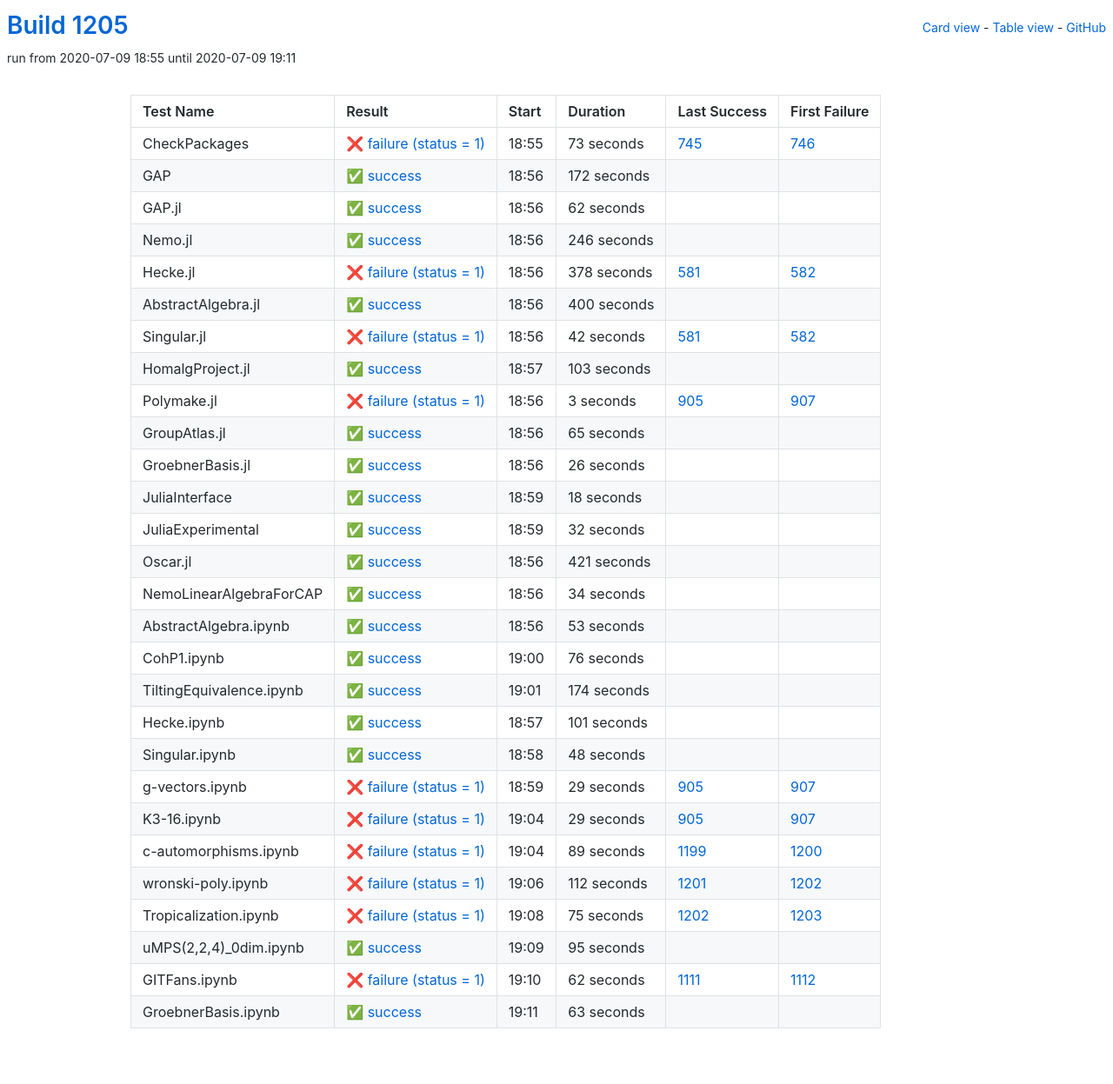
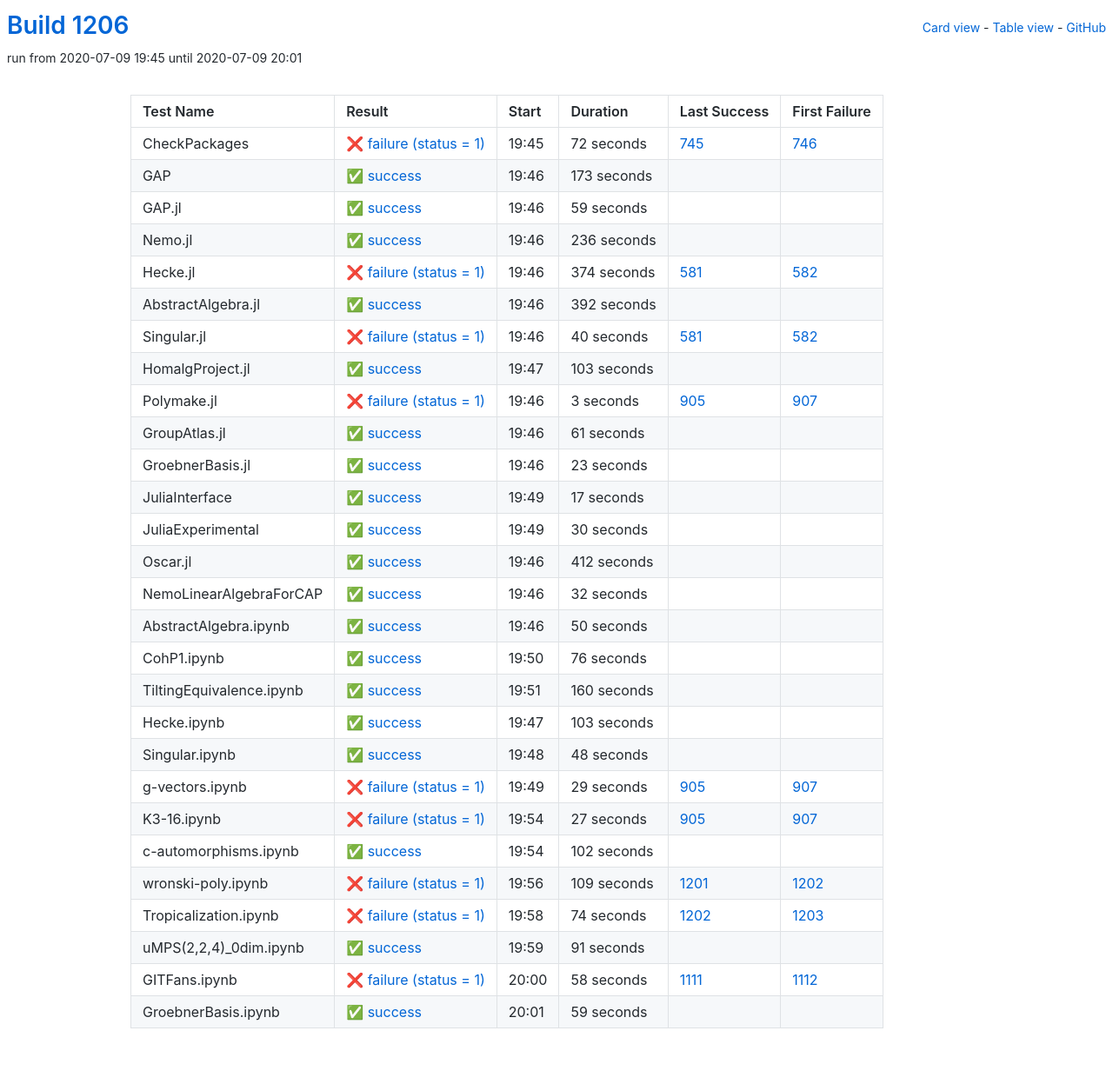
Before and after one commit to oscar-system/oscar-ci-status-1.4, a Jekyll site: the page built from table.html, in a window 1280 px wide. Shown: the whole page at 87% size. Built offline with Jekyll 4.4.1, drawn with Linux system fonts in a browser that asks for light colours.

Commit message:
Build #1206

```diff
--- a/_data/ci.yml
+++ b/_data/ci.yml
@@ -1,6 +1,6 @@
 ---
-build: 1205
-build_url: https://oscarci.mathematik.uni-kl.de/job/oscar-julia-1.4/1205/
+build: 1206
+build_url: https://oscarci.mathematik.uni-kl.de/job/oscar-julia-1.4/1206/
 job: oscar-julia-1.4
 organization: oscar-system
 repo: oscar-ci-status-1.4
@@ -8,92 +8,92 @@ repourl: https://github.com/oscar-system/oscar-ci-status-1.4
 tests:
 - name: CheckPackages
   id: checkpackages
-  log: https://oscarci.mathematik.uni-kl.de/job/oscar-julia-1.4/1205/artifact/logs/build-1205/CheckPackages.log
-  start: 2020-07-09 18:55
+  log: https://oscarci.mathematik.uni-kl.de/job/oscar-julia-1.4/1206/artifact/logs/build-1206/CheckPackages.log
+  start: 2020-07-09 19:45
   success: false
   exitcode: 1
   status: failure
-  duration: 73
+  duration: 72
   last_success: 745
   last_success_url: https://oscarci.mathematik.uni-kl.de/job/oscar-julia-1.4/745/
   first_failure: 746
   first_failure_url: https://oscarci.mathematik.uni-kl.de/job/oscar-julia-1.4/746/
 - name: GAP
   id: gap
-  log: https://oscarci.mathematik.uni-kl.de/job/oscar-julia-1.4/1205/artifact/logs/build-1205/GAP.log
-  start: 2020-07-09 18:56
+  log: https://oscarci.mathematik.uni-kl.de/job/oscar-julia-1.4/1206/artifact/logs/build-1206/GAP.log
+  start: 2020-07-09 19:46
   success: true
   exitcode: 0
   status: success
-  duration: 172
+  duration: 173
   last_success: false
   last_success_url:
   first_failure: false
   first_failure_url:
 - name: GAP.jl
   id: gap-jl
-  log: https://oscarci.mathematik.uni-kl.de/job/oscar-julia-1.4/1205/artifact/logs/build-1205/GAP.jl.log
-  start: 2020-07-09 18:56
+  log: https://oscarci.mathematik.uni-kl.de/job/oscar-julia-1.4/1206/artifact/logs/build-1206/GAP.jl.log
+  start: 2020-07-09 19:46
   success: true
   exitcode: 0
   status: success
-  duration: 62
+  duration: 59
   last_success: false
   last_success_url:
   first_failure: false
   first_failure_url:
 - name: Nemo.jl
   id: nemo-jl
-  log: https://oscarci.mathematik.uni-kl.de/job/oscar-julia-1.4/1205/artifact/logs/build-1205/Nemo.jl.log
-  start: 2020-07-09 18:56
+  log: https://oscarci.mathematik.uni-kl.de/job/oscar-julia-1.4/1206/artifact/logs/build-1206/Nemo.jl.log
+  start: 2020-07-09 19:46
   success: true
   exitcode: 0
   status: success
-  duration: 246
+  duration: 236
   last_success: false
   last_success_url:
   first_failure: false
   first_failure_url:
 - name: Hecke.jl
   id: hecke-jl
-  log: https://oscarci.mathematik.uni-kl.de/job/oscar-julia-1.4/1205/artifact/logs/build-1205/Hecke.jl.log
-  start: 2020-07-09 18:56
+  log: https://oscarci.mathematik.uni-kl.de/job/oscar-julia-1.4/1206/artifact/logs/build-1206/Hecke.jl.log
+  start: 2020-07-09 19:46
   success: false
   exitcode: 1
   status: failure
-  duration: 378
+  duration: 374
   last_success: 581
   last_success_url: https://oscarci.mathematik.uni-kl.de/job/oscar-julia-1.4/581/
   first_failure: 582
   first_failure_url: https://oscarci.mathematik.uni-kl.de/job/oscar-julia-1.4/582/
 - name: AbstractAlgebra.jl
   id: abstractalgebra-jl
-  log: https://oscarci.mathematik.uni-kl.de/job/oscar-julia-1.4/1205/artifact/logs/build-1205/AbstractAlgebra.jl.log
-  start: 2020-07-09 18:56
+  log: https://oscarci.mathematik.uni-kl.de/job/oscar-julia-1.4/1206/artifact/logs/build-1206/AbstractAlgebra.jl.log
+  start: 2020-07-09 19:46
   success: true
   exitcode: 0
   status: success
-  duration: 400
+  duration: 392
   last_success: false
   last_success_url:
   first_failure: false
   first_failure_url:
 - name: Singular.jl
   id: singular-jl
-  log: https://oscarci.mathematik.uni-kl.de/job/oscar-julia-1.4/1205/artifact/logs/build-1205/Singular.jl.log
-  start: 2020-07-09 18:56
+  log: https://oscarci.mathematik.uni-kl.de/job/oscar-julia-1.4/1206/artifact/logs/build-1206/Singular.jl.log
+  start: 2020-07-09 19:46
   success: false
   exitcode: 1
   status: failure
-  duration: 42
+  duration: 40
   last_success: 581
   last_success_url: https://oscarci.mathematik.uni-kl.de/job/oscar-julia-1.4/581/
   first_failure: 582
   first_failure_url: https://oscarci.mathematik.uni-kl.de/job/oscar-julia-1.4/582/
 - name: HomalgProject.jl
   id: homalgproject-jl
-  log: https://oscarci.mathematik.uni-kl.de/job/oscar-julia-1.4/1205/artifact/logs/build-1205/HomalgProject.jl.log
-  start: 2020-07-09 18:57
+  log: https://oscarci.mathematik.uni-kl.de/job/oscar-julia-1.4/1206/artifact/logs/build-1206/HomalgProject.jl.log
+  start: 2020-07-09 19:47
   success: true
   exitcode: 0
   status: success
@@ -104,8 +104,8 @@ tests:
   first_failure_url:
 - name: Polymake.jl
   id: polymake-jl
-  log: https://oscarci.mathematik.uni-kl.de/job/oscar-julia-1.4/1205/artifact/logs/build-1205/Polymake.jl.log
-  start: 2020-07-09 18:56
+  log: https://oscarci.mathematik.uni-kl.de/job/oscar-julia-1.4/1206/artifact/logs/build-1206/Polymake.jl.log
+  start: 2020-07-09 19:46
   success: false
   exitcode: 1
   status: failure
@@ -116,44 +116,68 @@ tests:
   first_failure_url: https://oscarci.mathematik.uni-kl.de/job/oscar-julia-1.4/907/
 - name: GroupAtlas.jl
   id: groupatlas-jl
-  log: https://oscarci.mathematik.uni-kl.de/job/oscar-julia-1.4/1205/artifact/logs/build-1205/GroupAtlas.jl.log
-  start: 2020-07-09 18:56
+  log: https://oscarci.mathematik.uni-kl.de/job/oscar-julia-1.4/1206/artifact/logs/build-1206/GroupAtlas.jl.log
+  start: 2020-07-09 19:46
   success: true
   exitcode: 0
   status: success
-  duration: 65
+  duration: 61
   last_success: false
   last_success_url:
   first_failure: false
   first_failure_url:
 - name: GroebnerBasis.jl
   id: groebnerbasis-jl
-  log: https://oscarci.mathematik.uni-kl.de/job/oscar-julia-1.4/1205/artifact/logs/build-1205/GroebnerBasis.jl.log
-  start: 2020-07-09 18:56
+  log: https://oscarci.mathematik.uni-kl.de/job/oscar-julia-1.4/1206/artifact/logs/build-1206/GroebnerBasis.jl.log
+  start: 2020-07-09 19:46
   success: true
   exitcode: 0
   status: success
-  duration: 26
+  duration: 23
   last_success: false
   last_success_url:
   first_failure: false
   first_failure_url:
 - name: JuliaInterface
   id: juliainterface
-  log: https://oscarci.mathematik.uni-kl.de/job/oscar-julia-1.4/1205/artifact/logs/build-1205/JuliaInterface.log
-  start: 2020-07-09 18:59
+  log: https://oscarci.mathematik.uni-kl.de/job/oscar-julia-1.4/1206/artifact/logs/build-1206/JuliaInterface.log
+  start: 2020-07-09 19:49
   success: true
   exitcode: 0
   status: success
-  duration: 18
+  duration: 17
   last_success: false
   last_success_url:
   first_failure: false
   first_failure_url:
 - name: JuliaExperimental
   id: juliaexperimental
-  log: https://oscarci.mathematik.uni-kl.de/job/oscar-julia-1.4/1205/artifact/logs/build-1205/JuliaExperimental.log
-  start: 2020-07-09 18:59
+  log: https://oscarci.mathematik.uni-kl.de/job/oscar-julia-1.4/1206/artifact/logs/build-1206/JuliaExperimental.log
+  start: 2020-07-09 19:49
+  success: true
+  exitcode: 0
+  status: success
+  duration: 30
+  last_success: false
+  last_success_url:
+  first_failure: false
+  first_failure_url:
+- name: Oscar.jl
+  id: oscar-jl
+  log: https://oscarci.mathematik.uni-kl.de/job/oscar-julia-1.4/1206/artifact/logs/build-1206/Oscar.jl.log
+  start: 2020-07-09 19:46
+  success: true
+  exitcode: 0
+  status: success
+  duration: 412
+  last_success: false
+  last_success_url:
+  first_failure: false
+  first_failure_url:
+- name: NemoLinearAlgebraForCAP
+  id: nemolinearalgebraforcap
+  log: https://oscarci.mathematik.uni-kl.de/job/oscar-julia-1.4/1206/artifact/logs/build-1206/NemoLinearAlgebraForCAP.log
+  start: 2020-07-09 19:46
   success: true
   exitcode: 0
   status: success
@@ -162,46 +186,22 @@ tests:
   last_success_url:
   first_failure: false
   first_failure_url:
-- name: Oscar.jl
-  id: oscar-jl
-  log: https://oscarci.mathematik.uni-kl.de/job/oscar-julia-1.4/1205/artifact/logs/build-1205/Oscar.jl.log
-  start: 2020-07-09 18:56
+- name: AbstractAlgebra.ipynb
+  id: abstractalgebra-ipynb
+  log: https://oscarci.mathematik.uni-kl.de/job/oscar-julia-1.4/1206/artifact/logs/build-1206/AbstractAlgebra.ipynb.log
+  start: 2020-07-09 19:46
   success: true
   exitcode: 0
   status: success
-  duration: 421
-  last_success: false
-  last_success_url:
-  first_failure: false
-  first_failure_url:
-- name: NemoLinearAlgebraForCAP
-  id: nemolinearalgebraforcap
-  log: https://oscarci.mathematik.uni-kl.de/job/oscar-julia-1.4/1205/artifact/logs/build-1205/NemoLinearAlgebraForCAP.log
-  start: 2020-07-09 18:56
-  success: true
-  exitcode: 0
-  status: success
-  duration: 34
-  last_success: false
-  last_success_url:
-  first_failure: false
-  first_failure_url:
-- name: AbstractAlgebra.ipynb
-  id: abstractalgebra-ipynb
-  log: https://oscarci.mathematik.uni-kl.de/job/oscar-julia-1.4/1205/artifact/logs/build-1205/AbstractAlgebra.ipynb.log
-  start: 2020-07-09 18:56
-  success: true
-  exitcode: 0
-  status: success
-  duration: 53
+  duration: 50
   last_success: false
   last_success_url:
   first_failure: false
   first_failure_url:
 - name: CohP1.ipynb
   id: cohp1-ipynb
-  log: https://oscarci.mathematik.uni-kl.de/job/oscar-julia-1.4/1205/artifact/logs/build-1205/CohP1.ipynb.log
-  start: 2020-07-09 19:00
+  log: https://oscarci.mathematik.uni-kl.de/job/oscar-julia-1.4/1206/artifact/logs/build-1206/CohP1.ipynb.log
+  start: 2020-07-09 19:50
   success: true
   exitcode: 0
   status: success
@@ -212,32 +212,32 @@ tests:
   first_failure_url:
 - name: TiltingEquivalence.ipynb
   id: tiltingequivalence-ipynb
-  log: https://oscarci.mathematik.uni-kl.de/job/oscar-julia-1.4/1205/artifact/logs/build-1205/TiltingEquivalence.ipynb.log
-  start: 2020-07-09 19:01
+  log: https://oscarci.mathematik.uni-kl.de/job/oscar-julia-1.4/1206/artifact/logs/build-1206/TiltingEquivalence.ipynb.log
+  start: 2020-07-09 19:51
   success: true
   exitcode: 0
   status: success
-  duration: 174
+  duration: 160
   last_success: false
   last_success_url:
   first_failure: false
   first_failure_url:
 - name: Hecke.ipynb
   id: hecke-ipynb
-  log: https://oscarci.mathematik.uni-kl.de/job/oscar-julia-1.4/1205/artifact/logs/build-1205/Hecke.ipynb.log
-  start: 2020-07-09 18:57
+  log: https://oscarci.mathematik.uni-kl.de/job/oscar-julia-1.4/1206/artifact/logs/build-1206/Hecke.ipynb.log
+  start: 2020-07-09 19:47
   success: true
   exitcode: 0
   status: success
-  duration: 101
+  duration: 103
   last_success: false
   last_success_url:
   first_failure: false
   first_failure_url:
 - name: Singular.ipynb
   id: singular-ipynb
-  log: https://oscarci.mathematik.uni-kl.de/job/oscar-julia-1.4/1205/artifact/logs/build-1205/Singular.ipynb.log
-  start: 2020-07-09 18:58
+  log: https://oscarci.mathematik.uni-kl.de/job/oscar-julia-1.4/1206/artifact/logs/build-1206/Singular.ipynb.log
+  start: 2020-07-09 19:48
   success: true
   exitcode: 0
   status: success
@@ -248,8 +248,8 @@ tests:
   first_failure_url:
 - name: g-vectors.ipynb
   id: g-vectors-ipynb
-  log: https://oscarci.mathematik.uni-kl.de/job/oscar-julia-1.4/1205/artifact/logs/build-1205/g-vectors.ipynb.log
-  start: 2020-07-09 18:59
+  log: https://oscarci.mathematik.uni-kl.de/job/oscar-julia-1.4/1206/artifact/logs/build-1206/g-vectors.ipynb.log
+  start: 2020-07-09 19:49
   success: false
   exitcode: 1
   status: failure
@@ -260,84 +260,84 @@ tests:
   first_failure_url: https://oscarci.mathematik.uni-kl.de/job/oscar-julia-1.4/907/
 - name: K3-16.ipynb
   id: k3-16-ipynb
-  log: https://oscarci.mathematik.uni-kl.de/job/oscar-julia-1.4/1205/artifact/logs/build-1205/K3-16.ipynb.log
-  start: 2020-07-09 19:04
+  log: https://oscarci.mathematik.uni-kl.de/job/oscar-julia-1.4/1206/artifact/logs/build-1206/K3-16.ipynb.log
+  start: 2020-07-09 19:54
   success: false
   exitcode: 1
   status: failure
-  duration: 29
+  duration: 27
   last_success: 905
   last_success_url: https://oscarci.mathematik.uni-kl.de/job/oscar-julia-1.4/905/
   first_failure: 907
   first_failure_url: https://oscarci.mathematik.uni-kl.de/job/oscar-julia-1.4/907/
 - name: c-automorphisms.ipynb
   id: c-automorphisms-ipynb
-  log: https://oscarci.mathematik.uni-kl.de/job/oscar-julia-1.4/1205/artifact/logs/build-1205/c-automorphisms.ipynb.log
-  start: 2020-07-09 19:04
+  log: https://oscarci.mathematik.uni-kl.de/job/oscar-julia-1.4/1206/artifact/logs/build-1206/c-automorphisms.ipynb.log
+  start: 2020-07-09 19:54
+  success: true
+  exitcode: 0
+  status: success
+  duration: 102
+  last_success: false
+  last_success_url:
+  first_failure: false
+  first_failure_url:
+- name: wronski-poly.ipynb
+  id: wronski-poly-ipynb
+  log: https://oscarci.mathematik.uni-kl.de/job/oscar-julia-1.4/1206/artifact/logs/build-1206/wronski-poly.ipynb.log
+  start: 2020-07-09 19:56
   success: false
   exitcode: 1
   status: failure
-  duration: 89
-  last_success: 1199
-  last_success_url: https://oscarci.mathematik.uni-kl.de/job/oscar-julia-1.4/1199/
-  first_failure: 1200
-  first_failure_url: https://oscarci.mathematik.uni-kl.de/job/oscar-julia-1.4/1200/
-- name: wronski-poly.ipynb
-  id: wronski-poly-ipynb
-  log: https://oscarci.mathematik.uni-kl.de/job/oscar-julia-1.4/1205/artifact/logs/build-1205/wronski-poly.ipynb.log
-  start: 2020-07-09 19:06
-  success: false
-  exitcode: 1
-  status: failure
-  duration: 112
+  duration: 109
   last_success: 1201
   last_success_url: https://oscarci.mathematik.uni-kl.de/job/oscar-julia-1.4/1201/
   first_failure: 1202
   first_failure_url: https://oscarci.mathematik.uni-kl.de/job/oscar-julia-1.4/1202/
 - name: Tropicalization.ipynb
   id: tropicalization-ipynb
-  log: https://oscarci.mathematik.uni-kl.de/job/oscar-julia-1.4/1205/artifact/logs/build-1205/Tropicalization.ipynb.log
-  start: 2020-07-09 19:08
+  log: https://oscarci.mathematik.uni-kl.de/job/oscar-julia-1.4/1206/artifact/logs/build-1206/Tropicalization.ipynb.log
+  start: 2020-07-09 19:58
   success: false
   exitcode: 1
   status: failure
-  duration: 75
+  duration: 74
   last_success: 1202
   last_success_url: https://oscarci.mathematik.uni-kl.de/job/oscar-julia-1.4/1202/
   first_failure: 1203
   first_failure_url: https://oscarci.mathematik.uni-kl.de/job/oscar-julia-1.4/1203/
 - name: uMPS(2,2,4)_0dim.ipynb
   id: umps-2-2-4-0dim-ipynb
-  log: https://oscarci.mathematik.uni-kl.de/job/oscar-julia-1.4/1205/artifact/logs/build-1205/uMPS-2-2-4-_0dim.ipynb.log
-  start: 2020-07-09 19:09
+  log: https://oscarci.mathematik.uni-kl.de/job/oscar-julia-1.4/1206/artifact/logs/build-1206/uMPS-2-2-4-_0dim.ipynb.log
+  start: 2020-07-09 19:59
   success: true
   exitcode: 0
   status: success
-  duration: 95
+  duration: 91
   last_success: false
   last_success_url:
   first_failure: false
   first_failure_url:
 - name: GITFans.ipynb
   id: gitfans-ipynb
-  log: https://oscarci.mathematik.uni-kl.de/job/oscar-julia-1.4/1205/artifact/logs/build-1205/GITFans.ipynb.log
-  start: 2020-07-09 19:10
+  log: https://oscarci.mathematik.uni-kl.de/job/oscar-julia-1.4/1206/artifact/logs/build-1206/GITFans.ipynb.log
+  start: 2020-07-09 20:00
   success: false
   exitcode: 1
   status: failure
-  duration: 62
+  duration: 58
   last_success: 1111
   last_success_url: https://oscarci.mathematik.uni-kl.de/job/oscar-julia-1.4/1111/
   first_failure: 1112
   first_failure_url: https://oscarci.mathematik.uni-kl.de/job/oscar-julia-1.4/1112/
 - name: GroebnerBasis.ipynb
   id: groebnerbasis-ipynb
-  log: https://oscarci.mathematik.uni-kl.de/job/oscar-julia-1.4/1205/artifact/logs/build-1205/GroebnerBasis.ipynb.log
-  start: 2020-07-09 19:11
+  log: https://oscarci.mathematik.uni-kl.de/job/oscar-julia-1.4/1206/artifact/logs/build-1206/GroebnerBasis.ipynb.log
+  start: 2020-07-09 20:01
   success: true
   exitcode: 0
   status: success
-  duration: 63
+  duration: 59
   last_success: false
   last_success_url:
   first_failure: false
```
Also changed, not shown: README.md.
